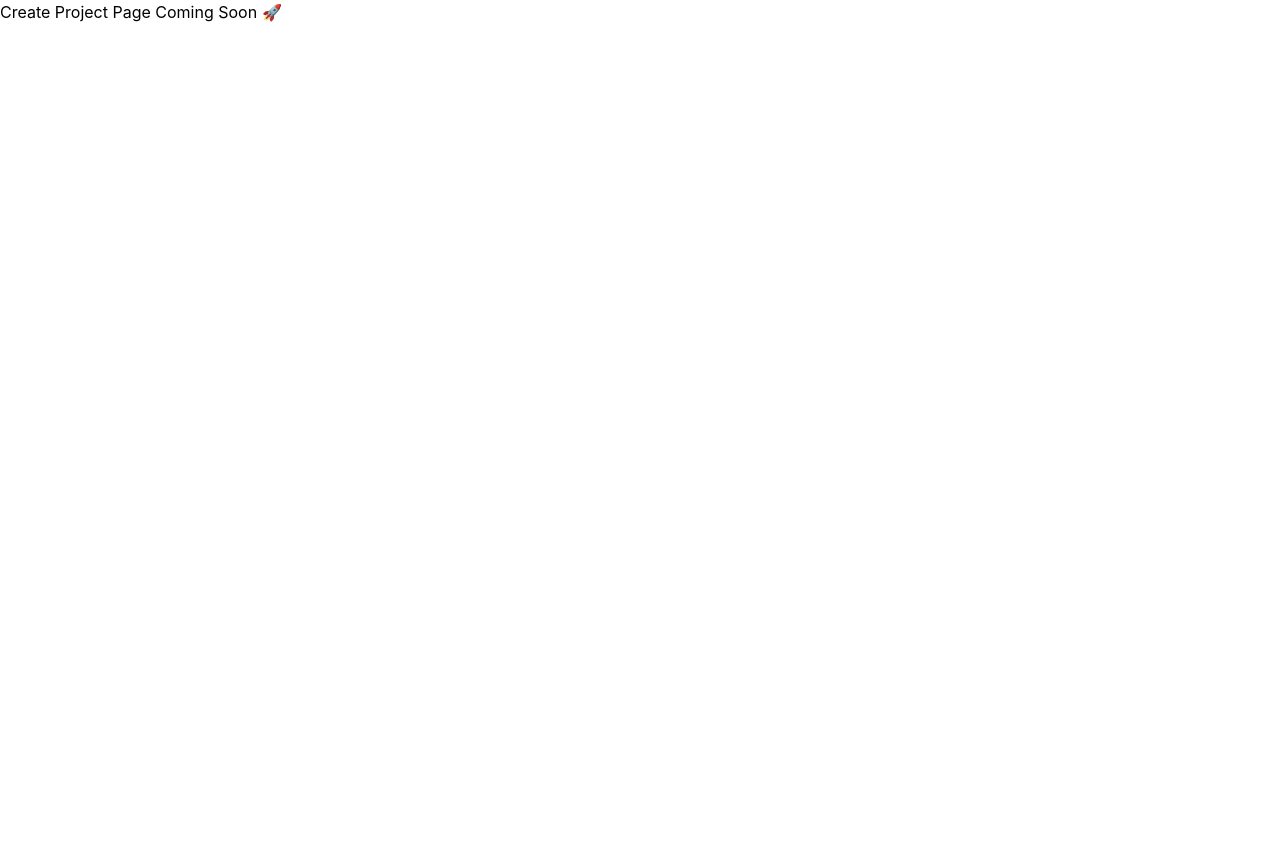
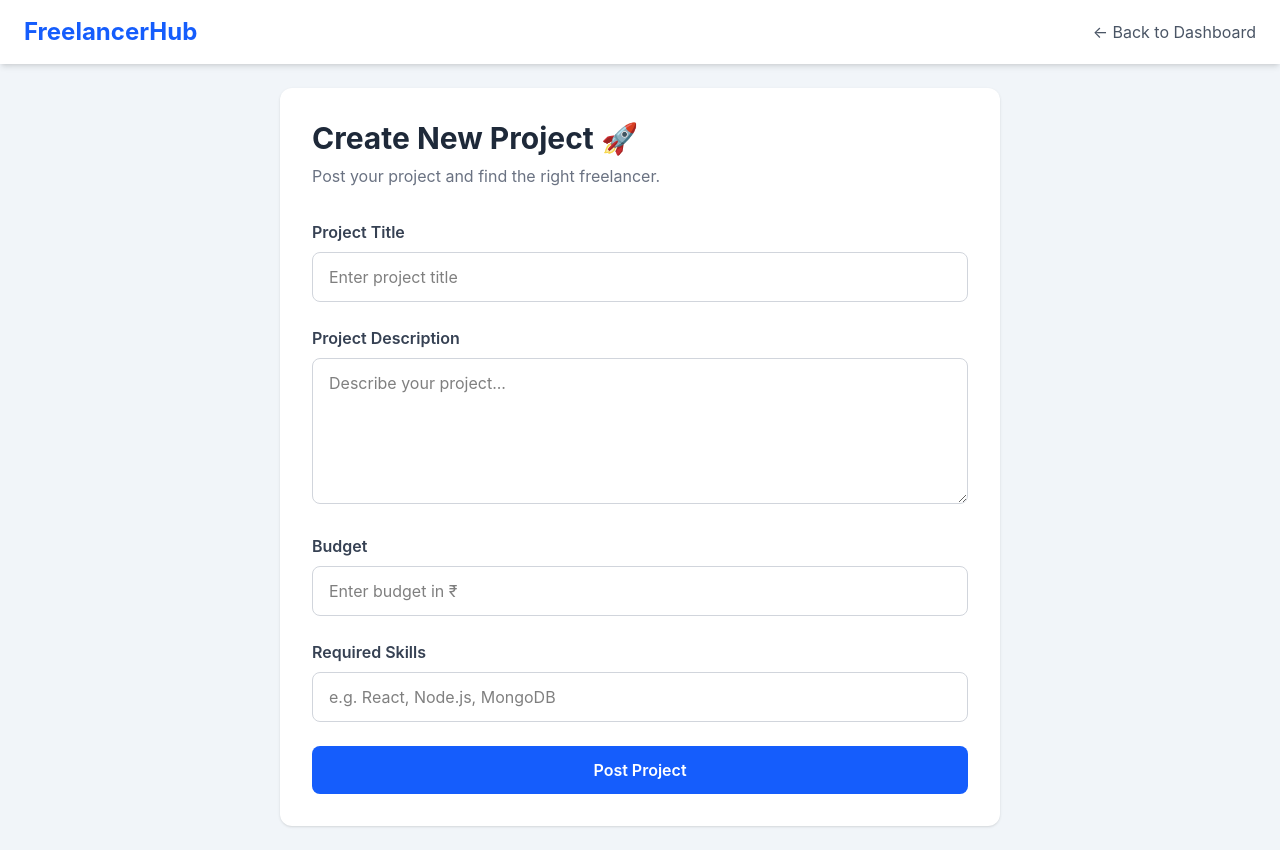
Before and after one commit to Mulesneha/freelancer-project-management, a React (Vite) app in the folder client/: page /create-project in a window 1280 px wide. Before the commit the page ends 800 px from the top, so only its background shows below. Built offline with nearby package versions, Linux system fonts and the light colour scheme.

Commit message:
added create project form

```diff
--- a/client/src/App.jsx
+++ b/client/src/App.jsx
@@ -1,23 +1,35 @@
 import { Routes, Route, Navigate } from "react-router-dom";
 import ClientDashboard from "./pages/ClientDashboard";
+import CreateProject from "./pages/CreateProject";
 
 function App() {
   return (
     <Routes>
-      {/* Redirect homepage to dashboard */}
-      <Route path="/" element={<Navigate to="/client-dashboard" />} />
+
+      {/* Home */}
+      <Route
+        path="/"
+        element={<Navigate to="/client-dashboard" replace />}
+      />
 
       {/* Client Dashboard */}
-      <Route path="/client-dashboard" element={<ClientDashboard />} />
+      <Route
+        path="/client-dashboard"
+        element={<ClientDashboard />}
+      />
 
-      {/* Temporary page for testing */}
+      {/* Create Project */}
       <Route
         path="/create-project"
-        element={<h1>Create Project Page Coming Soon 🚀</h1>}
+        element={<CreateProject />}
       />
 
-      {/* Redirect unknown URLs */}
-      <Route path="*" element={<Navigate to="/client-dashboard" />} />
+      {/* Unknown URL */}
+      <Route
+        path="*"
+        element={<Navigate to="/client-dashboard" replace />}
+      />
+
     </Routes>
   );
 }
--- a/client/src/main.jsx
+++ b/client/src/main.jsx
@@ -1,7 +1,8 @@
 import React from "react";
 import ReactDOM from "react-dom/client";
 import { BrowserRouter } from "react-router-dom";
-import App from "./App.jsx";
+
+import App from "./App";
 import "./index.css";
 
 ReactDOM.createRoot(document.getElementById("root")).render(
--- a/client/src/pages/CreateProject.jsx
+++ b/client/src/pages/CreateProject.jsx
@@ -1,41 +1,104 @@
-const handleSubmit = async (e) => {
-  e.preventDefault();
+import React from "react";
+import { Link } from "react-router-dom";
 
-  try {
-    const projectData = {
-      ...formData,
-      budget: Number(formData.budget),
-      skills: formData.skills
-        .split(",")
-        .map((skill) => skill.trim())
-        .filter(Boolean),
-    };
+const CreateProject = () => {
+  return (
+    <div className="min-h-screen bg-slate-100">
 
-    const response = await fetch("http://localhost:5000/api/projects", {
-      method: "POST",
-      headers: {
-        "Content-Type": "application/json",
-      },
-      body: JSON.stringify(projectData),
-    });
+      {/* Navbar */}
+      <nav className="bg-white shadow-md px-6 py-4 flex justify-between items-center">
+        <h1 className="text-2xl font-bold text-blue-600">
+          FreelancerHub
+        </h1>
 
-    const data = await response.json();
+        <Link
+          to="/client-dashboard"
+          className="text-gray-600 hover:text-blue-600"
+        >
+          ← Back to Dashboard
+        </Link>
+      </nav>
 
-    if (!response.ok) {
-      throw new Error(data.message || "Failed to create project");
-    }
+      {/* Form */}
+      <div className="max-w-3xl mx-auto p-6">
 
-    alert("Project created successfully! 🎉");
+        <div className="bg-white rounded-xl shadow-sm p-8">
 
-    setFormData({
-      title: "",
-      description: "",
-      budget: "",
-      skills: "",
-      deadline: "",
-    });
-  } catch (error) {
-    console.error(error);
-    alert(error.message);
-  }
+          <h2 className="text-3xl font-bold text-gray-800">
+            Create New Project 🚀
+          </h2>
+
+          <p className="text-gray-500 mt-2 mb-8">
+            Post your project and find the right freelancer.
+          </p>
+
+          <form className="space-y-6">
+
+            {/* Project Title */}
+            <div>
+              <label className="block font-semibold text-gray-700 mb-2">
+                Project Title
+              </label>
+
+              <input
+                type="text"
+                placeholder="Enter project title"
+                className="w-full border border-gray-300 rounded-lg px-4 py-3 outline-none focus:ring-2 focus:ring-blue-500"
+              />
+            </div>
+
+            {/* Description */}
+            <div>
+              <label className="block font-semibold text-gray-700 mb-2">
+                Project Description
+              </label>
+
+              <textarea
+                rows="5"
+                placeholder="Describe your project..."
+                className="w-full border border-gray-300 rounded-lg px-4 py-3 outline-none focus:ring-2 focus:ring-blue-500"
+              ></textarea>
+            </div>
+
+            {/* Budget */}
+            <div>
+              <label className="block font-semibold text-gray-700 mb-2">
+                Budget
+              </label>
+
+              <input
+                type="number"
+                placeholder="Enter budget in ₹"
+                className="w-full border border-gray-300 rounded-lg px-4 py-3 outline-none focus:ring-2 focus:ring-blue-500"
+              />
+            </div>
+
+            {/* Skills */}
+            <div>
+              <label className="block font-semibold text-gray-700 mb-2">
+                Required Skills
+              </label>
+
+              <input
+                type="text"
+                placeholder="e.g. React, Node.js, MongoDB"
+                className="w-full border border-gray-300 rounded-lg px-4 py-3 outline-none focus:ring-2 focus:ring-blue-500"
+              />
+            </div>
+
+            {/* Button */}
+            <button
+              type="submit"
+              className="w-full bg-blue-600 text-white py-3 rounded-lg font-semibold hover:bg-blue-700 transition"
+            >
+              Post Project
+            </button>
+
+          </form>
+        </div>
+      </div>
+    </div>
+  );
 };
+
+export default CreateProject;
```
